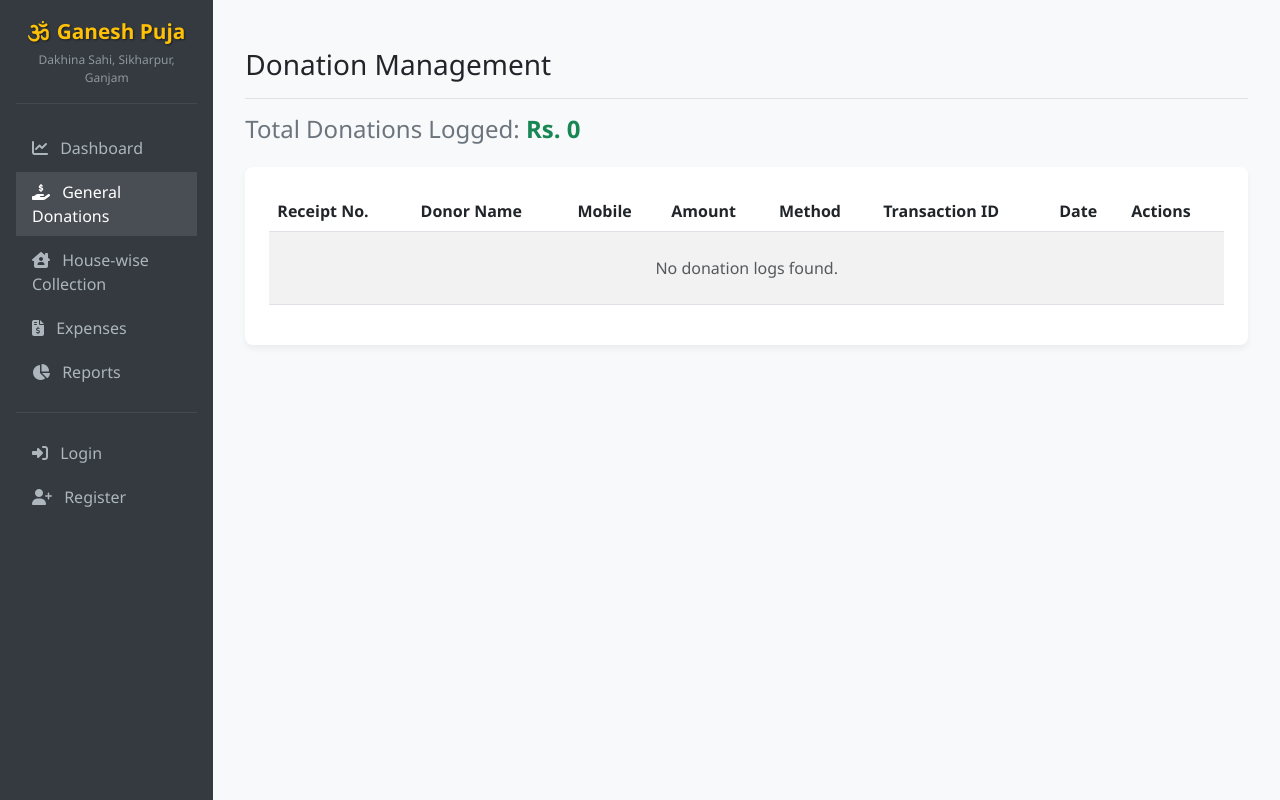
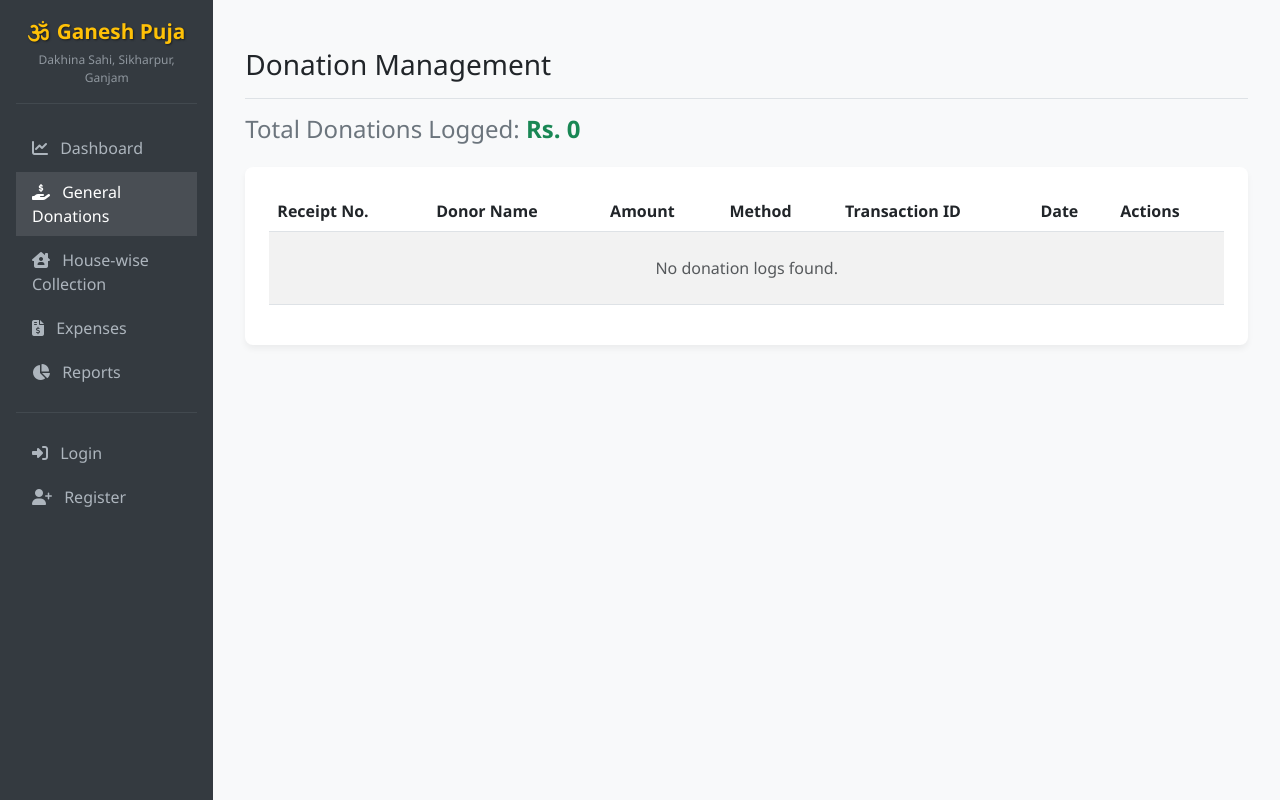
Before and after one commit to Santosh190512/ganesh-puja, a Django app: page /donations/ in a window 1280 px wide. Run offline with Django 5.2, Linux system fonts and the light colour scheme; data that the repository does not hold is empty.

Commit message:
little change3

```diff
--- a/puja/forms.py
+++ b/puja/forms.py
@@ -31,7 +31,7 @@ class DonationForm(forms.ModelForm):
         fields = ('donor_name', 'donor_mobile', 'amount', 'payment_method', 'transaction_id', 'is_anonymous', 'receipt_file', 'material_description')
         widgets = {
             'donor_name': forms.TextInput(attrs={'class': 'form-control', 'placeholder': 'Enter Donor Name / Owner Name'}),
-            'donor_mobile': forms.TextInput(attrs={'class': 'form-control', 'placeholder': 'Enter Donor Mobile'}),
+
             'amount': forms.NumberInput(attrs={'class': 'form-control', 'placeholder': 'Amount in Rs. (Optional for material donations)'}),
             'payment_method': forms.Select(attrs={'class': 'form-control'}),
             'transaction_id': forms.TextInput(attrs={'class': 'form-control', 'placeholder': 'Transaction ID (Optional)'}),
--- a/puja/templates/puja/donation_list.html
+++ b/puja/templates/puja/donation_list.html
@@ -18,7 +18,7 @@
                 <tr>
                     <th>Receipt No.</th>
                     <th>Donor Name</th>
-                    <th>Mobile</th>
+
                     <th>Amount</th>
                     <th>Method</th>
                     <th>Transaction ID</th>
@@ -40,7 +40,7 @@
                             {% endif %}
                         {% endif %}
                     </td>
-                    <td>{{ donation.donor_mobile|default:"-" }}</td>
+
                     <td class="fw-bold text-success">
                         {% if donation.amount > 0 %}
                             Rs. {{ donation.amount }}
```
